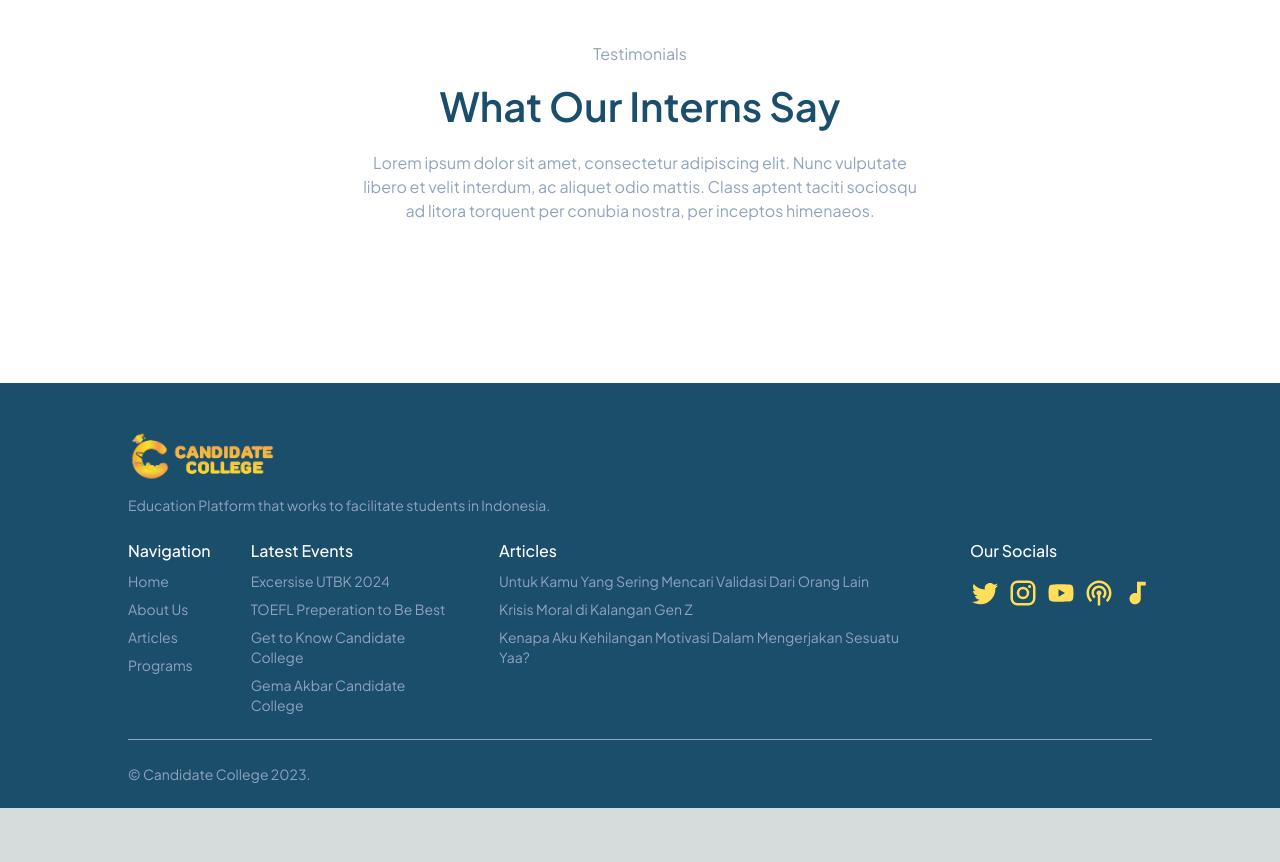
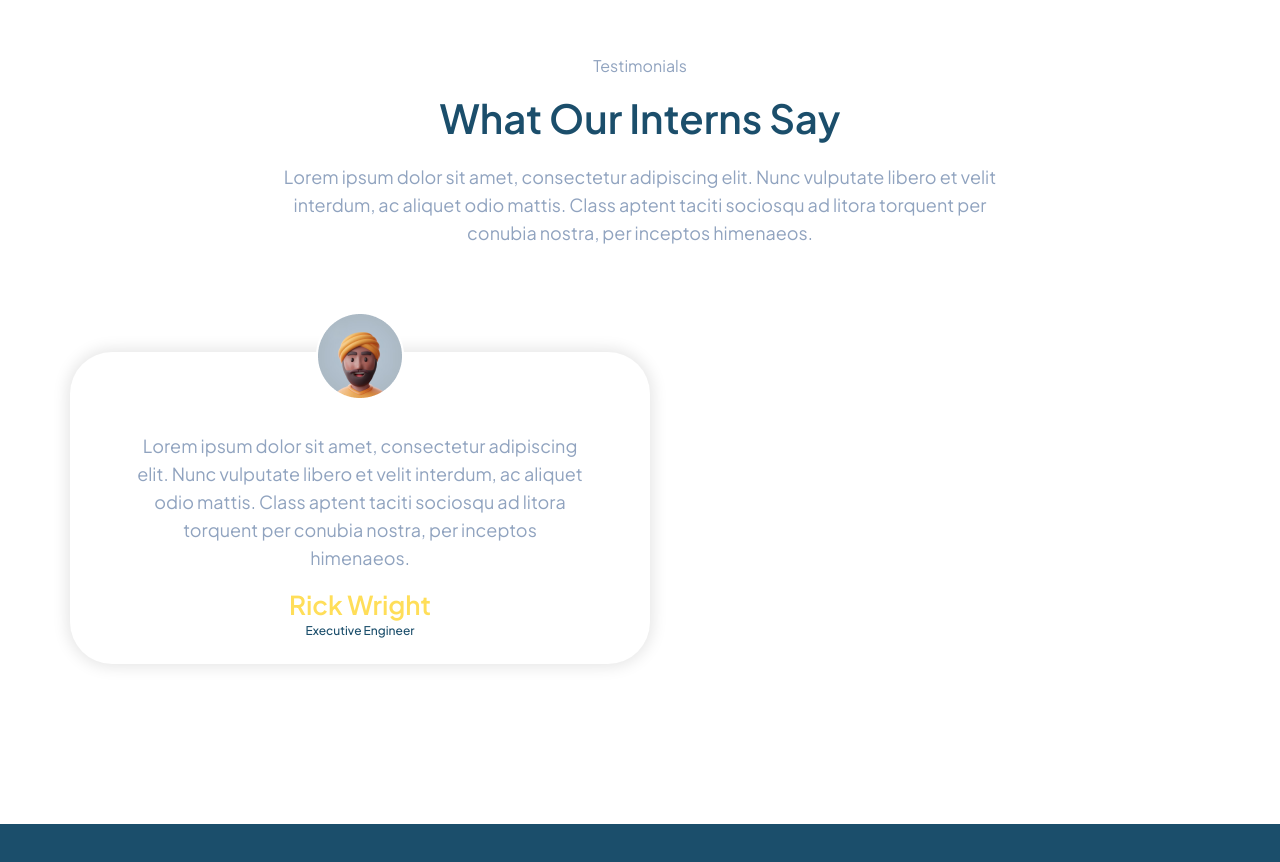
Before and after one commit to candidatecollege/candidate-college, a Next.js app: page /about in a window 1280 px wide. Shown: the part 3020-3882 px from the top of the page. Before the commit the page ends 3828 px from the top, so only its background shows below. Built offline with nearby package versions, Linux system fonts and the light colour scheme.

Commit message:
build testimonials slider card

```diff
--- a/src/app/about/page.tsx
+++ b/src/app/about/page.tsx
@@ -252,7 +252,7 @@ const About = () => {
         <h2 className="text-primary xl:text-[40px] text-[36px] font-semibold text-center pt-[10px]">
           Divisions Who Support CC
         </h2>
-        <p className="text-[#90A3BF] xl:text-base text-sm font-normal leading-7 text-center m-auto lg:w-2/4 md:w-3/4 w-[95%] pt-[15px]">
+        <p className="text-[#90A3BF] xl:text-lg text-sm font-normal leading-7 text-center m-auto lg:w-4/6 md:w-3/4 w-[95%] pt-[15px]">
           Lorem ipsum dolor sit amet, consectetur adipiscing elit. Nunc
           vulputate libero et velit interdum, ac aliquet odio mattis. Class
           aptent taciti sociosqu ad litora torquent per conubia nostra, per
@@ -314,12 +314,39 @@ const About = () => {
         <h2 className="text-primary xl:text-[40px] text-[36px] font-semibold text-center pt-[10px]">
           What Our Interns Say
         </h2>
-        <p className="text-[#90A3BF] xl:text-base text-sm font-normal leading-7 text-center m-auto lg:w-2/4 md:w-3/4 w-[95%] pt-[15px]">
+        <p className="text-[#90A3BF] xl:text-lg text-sm font-normal leading-7 text-center m-auto lg:w-4/6 md:w-3/4 w-[95%] pt-[15px]">
           Lorem ipsum dolor sit amet, consectetur adipiscing elit. Nunc
           vulputate libero et velit interdum, ac aliquet odio mattis. Class
           aptent taciti sociosqu ad litora torquent per conubia nostra, per
           inceptos himenaeos.
         </p>
+
+        <div className="mt-[105px]">
+          {/* Shadow yang digunakan belum mengikuti yang di Figma */}
+          <div className="bg-white relative w-[580px] rounded-[42px] shadow-[0_0px_15px_3px_rgba(0,_0,_0,_0.1)] pt-20 pb-5 px-[65px]">
+            <div className="flex justify-center">
+              <Image
+                src="/decoration/avatar-1.png"
+                alt="Avatar"
+                className="absolute top-[-40px] object-contain"
+                width={88}
+                height={88}
+              />
+            </div>
+            <p className="text-[#90A3BF] xl:text-lg text-sm font-normal leading-[26px] text-center">
+              Lorem ipsum dolor sit amet, consectetur adipiscing elit. Nunc
+              vulputate libero et velit interdum, ac aliquet odio mattis. Class
+              aptent taciti sociosqu ad litora torquent per conubia nostra, per
+              inceptos himenaeos.
+            </p>
+            <h5 className="text-secondary pt-5 xl:text-[26px] text-sm font-semibold leading-[26px] text-center">
+              Rick Wright
+            </h5>
+            <h6 className="text-primary text-xs font-medium leading-[26px] text-center">
+              Executive Engineer
+            </h6>
+          </div>
+        </div>
       </section>
 
       {/* Footer */}
```
Also changed, not shown: public/decoration/avatar-1.png (added).
